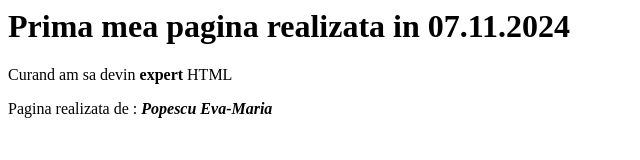
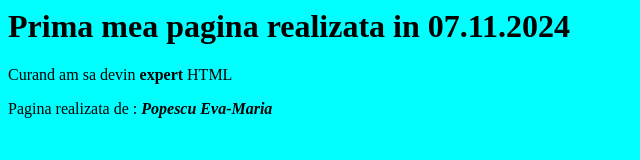
Before and after one commit to EveMarie000/EveMarie000.gibhub.io, a plain HTML site: page index.html in a window 1280 px wide. Shown: the whole page, without its empty margins (0-640 px from the left). Drawn offline with Linux system fonts and the light colour scheme.

Commit message:
Update index.html

```diff
--- a/index.html
+++ b/index.html
@@ -4,7 +4,7 @@
 <title> website </title>
 </head>
 
-<body background color="blue">
+<body BGCOLOR="cyan">
 
 <h1> Prima mea pagina realizata in 07.11.2024</h1>
 
```
